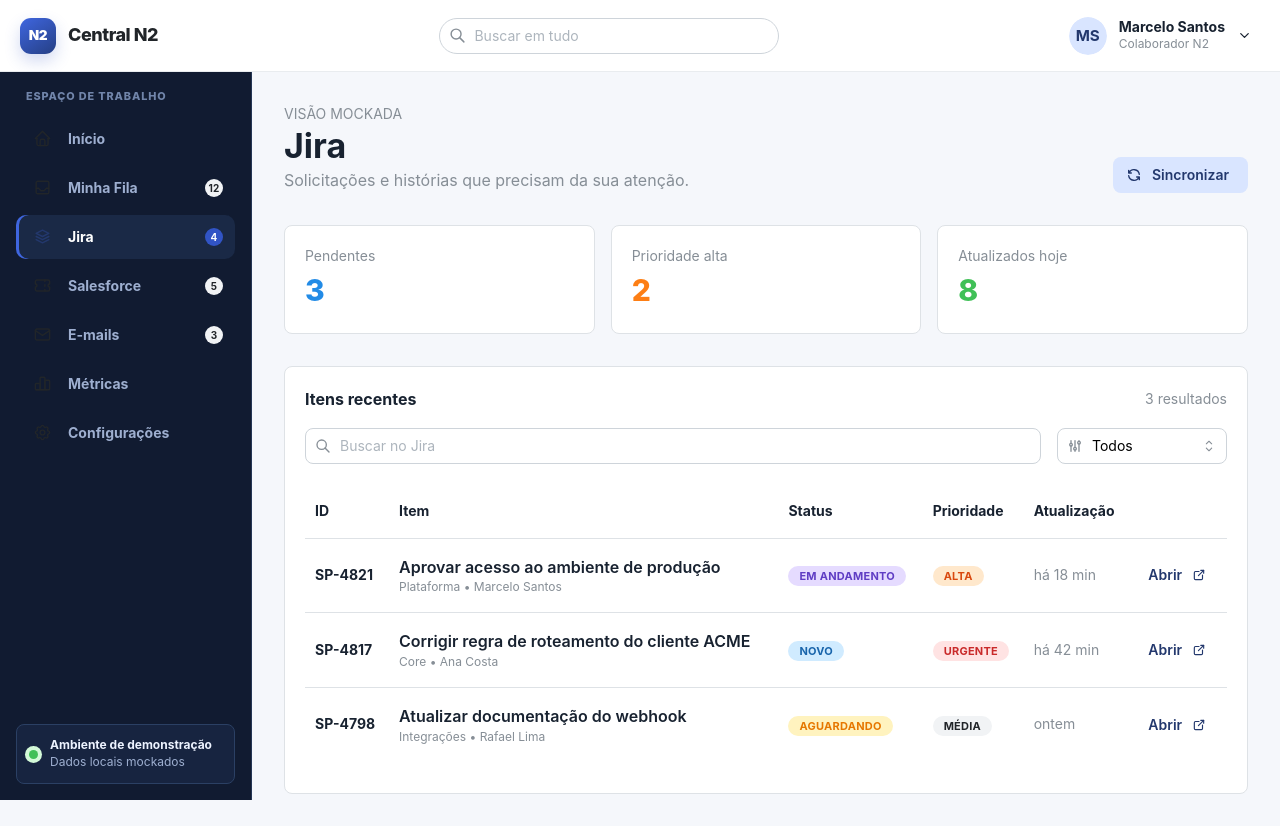
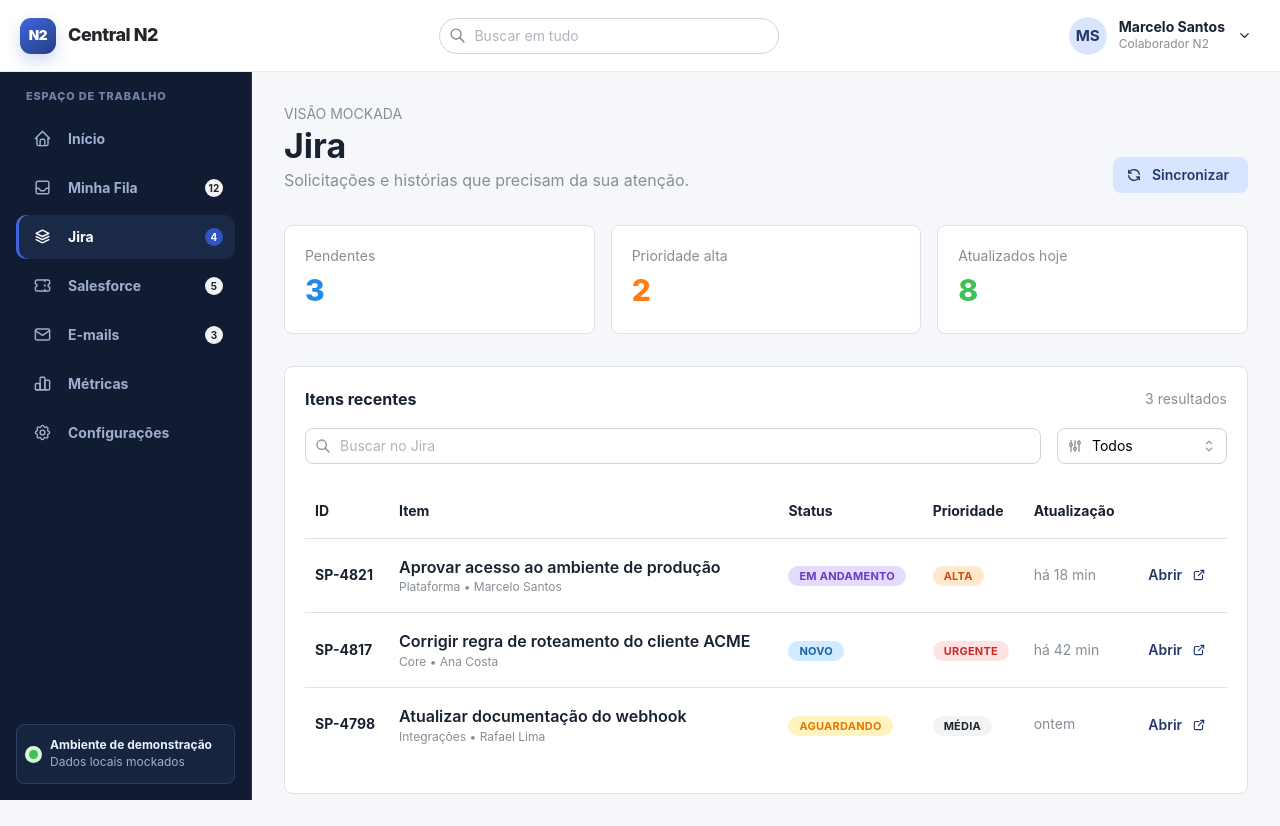
Before and after one commit to marcelo-machado-dev/dashboard-n2, a Next.js app in the folder frontend/web/: page /jira in a window 1280 px wide. Built offline with nearby package versions, Linux system fonts and the light colour scheme.

Commit message:
fix: improve sidebar icon contrast

```diff
--- a/frontend/web/src/presentation/layouts/application-shell.module.css
+++ b/frontend/web/src/presentation/layouts/application-shell.module.css
@@ -39,6 +39,14 @@
 
 .navbar :global(.mantine-NavLink-section) {
   color: inherit;
+}
+
+.navbar :global([data-sidebar-icon]) {
+  color: var(--sidebar-muted) !important;
+}
+
+.navbar :global(.mantine-NavLink-root[data-active]) :global([data-sidebar-icon]) {
+  color: #ffffff !important;
 }
 
 .brandMark {
--- a/frontend/web/src/presentation/layouts/application-shell.tsx
+++ b/frontend/web/src/presentation/layouts/application-shell.tsx
@@ -117,6 +117,8 @@
                     variant="transparent"
                     color={pathname === href ? 'brand' : 'gray'}
                     size={28}
+                    data-sidebar-icon
+                    data-tone={pathname === href ? 'light' : 'muted'}
                   >
                     <Icon size={19} stroke={1.8} />
                   </ThemeIcon>
```
Also changed, not shown: 1 other file (tests, documents, lock files or other folders).
